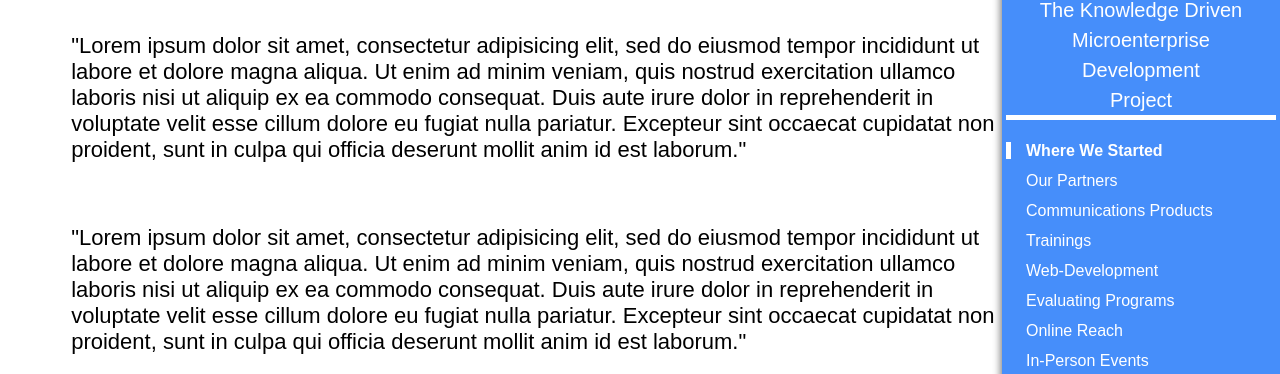
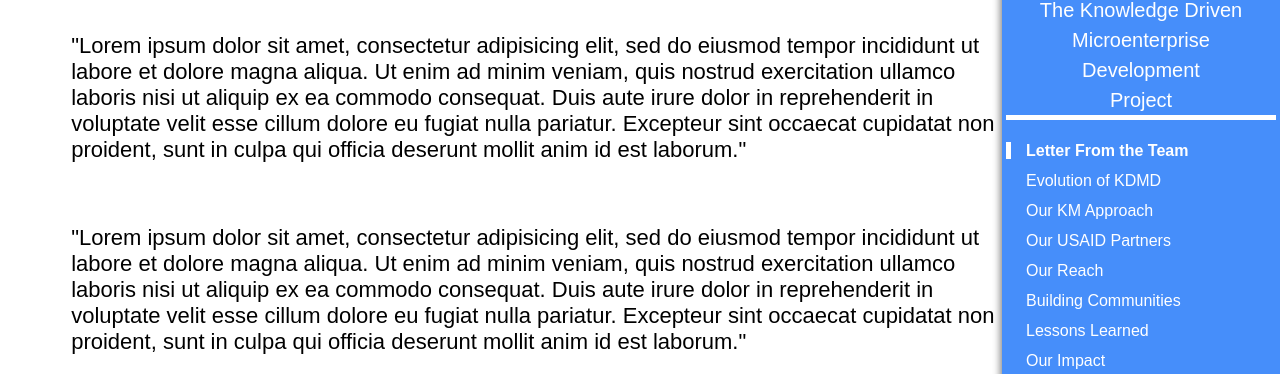
Before and after one commit to cweems/QED-isotope, a plain HTML site: page index.html in a window 1280 px wide. Shown: the part 107-481 px from the top of the page. Drawn offline with nearby package versions, Linux system fonts and the light colour scheme.

Commit message:
Update Navigation & Add timeline

```diff
--- a/index.html
+++ b/index.html
@@ -16,23 +16,21 @@
 Microenterprise<br>Development<br>
 Project</h2>
 
-    <a href="#" data-filter=".welcome" class="current">Where We Started</a>
+    <a href="#" data-filter=".welcome" class="current">Letter From the Team</a>
     <br>
-    <a href="#" data-filter=".partners">Our Partners</a>
+    <a href="#" data-filter=".evolution">Evolution of KDMD</a>
     <br>
-    <a href="#" data-filter=".products">Communications Products</a>
+    <a href="#" data-filter=".partners">Our KM Approach</a>
     <br>
-    <a href="#" data-filter=".trainings">Trainings</a>
+    <a href="#" data-filter=".products">Our USAID Partners</a>
     <br>
-    <a href="#" data-filter=".web-dev">Web-Development</a>
+    <a href="#" data-filter=".trainings">Our Reach</a>
     <br>
-    <a href="#" data-filter=".me">Evaluating Programs</a>
+    <a href="#" data-filter=".web-dev">Building Communities</a>
     <br>
-    <a href="#" data-filter=".online-reach">Online Reach</a>
+    <a href="#" data-filter=".me">Lessons Learned</a>
     <br>
-    <a href="#" data-filter=".ipe">In-Person Events</a>
-    <br>
-    <a href="#" data-filter=".testimonies">Testimonies</a>
+    <a href="#" data-filter=".online-reach">Our Impact</a>
     <br>
     <a href="#" data-filter=".ct">Contact</a>
 
@@ -47,7 +45,9 @@ Project</h2>
     	<br>
     	<p>"Lorem ipsum dolor sit amet, consectetur adipisicing elit, sed do eiusmod tempor incididunt ut labore et dolore magna aliqua. Ut enim ad minim veniam, quis nostrud exercitation ullamco laboris nisi ut aliquip ex ea commodo consequat. Duis aute irure dolor in reprehenderit in voluptate velit esse cillum dolore eu fugiat nulla pariatur. Excepteur sint occaecat cupidatat non proident, sunt in culpa qui officia deserunt mollit anim id est laborum."</p>
     </div>
-
+    <div class="evolution">
+    	<iframe src='http://embed.verite.co/timeline/?source=0Aocy56ezsv3EdFVuZUU1MlJLcERBSUhzZXh2ZjhxRFE&font=Bevan-PotanoSans&maptype=toner&lang=en&height=650' width='100%' height='650' frameborder='0'></iframe>
+    </div>
     <div class="online-reach">
     <div class="grid_12">
     	<h1>Online Reach</h1>
```
